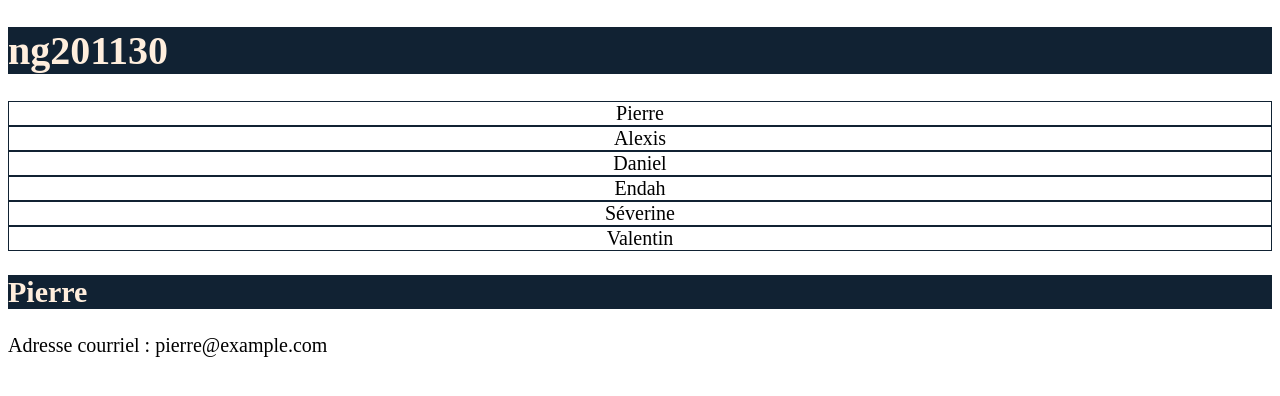
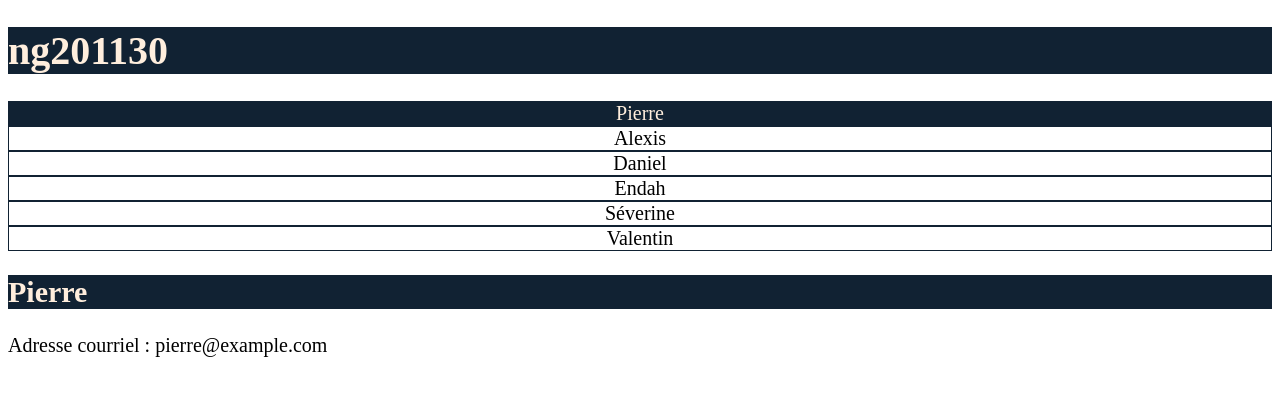
Before and after one commit to pbreteche/ng201130, an Angular app: page / in a window 1280 px wide. Shown: the top 396 px of the page. Built offline with nearby package versions, Linux system fonts and the light colour scheme.

Commit message:
Conditional CSS class (class binding)

```diff
--- a/src/app/app.component.html
+++ b/src/app/app.component.html
@@ -3,7 +3,7 @@
 <nav>
   <ul>
     <li *ngFor="let contact of contacts">
-      <a (click)="select(contact)">{{ contact.username }}</a>
+      <a (click)="select(contact)" [class.active]="contact == selected">{{ contact.username }}</a>
     </li>
   </ul>
 </nav>
--- a/src/app/app.component.scss
+++ b/src/app/app.component.scss
@@ -16,8 +16,13 @@ nav a {
   display: block;
   text-align: center;
 
-  &:hover {
+  &.active{
     background-color: $brand-color;
     color: $light-color;
   }
+
+  &:hover {
+    background-color: lighten($brand-color, 20%);
+    color: darken($light-color, 20%);
+  }
 }
```
